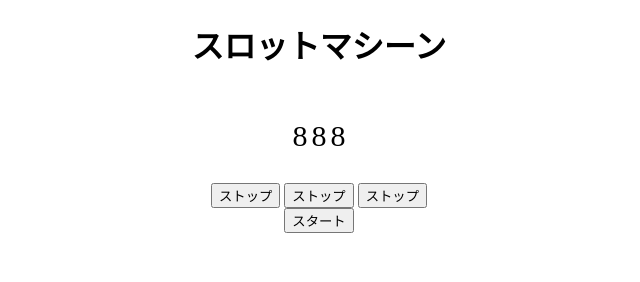
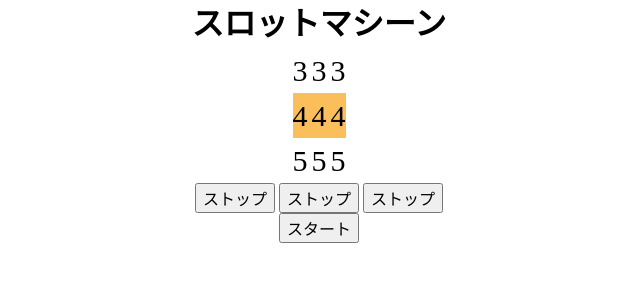
Before and after one commit to Takumikimura1899/js-hard-slotmachine, a plain HTML site: page index.html in a window 1280 px wide. Both pictures are taken after a click on the button "スタート". Shown: the whole page, without its empty margins (321-961 px from the left). Drawn offline with Linux system fonts and the light colour scheme.

Commit message:
challange-finish

```diff
--- a/index.html
+++ b/index.html
@@ -1,9 +1,9 @@
 <!DOCTYPE html>
 <html lang="ja">
   <head>
-    <meta charset="UTF-8">
-    <meta name="viewport" content="width=device-width, initial-scale=1.0">
-    <link rel="stylesheet" href="./style.css">
+    <meta charset="UTF-8" />
+    <meta name="viewport" content="width=device-width, initial-scale=1.0" />
+    <link rel="stylesheet" href="./style.css" />
     <title>スロットマシーン</title>
   </head>
   <body>
@@ -11,11 +11,11 @@
     <div class="slot-wrap">
       <!-- 追加チャレンジ問題 -->
 
-        <!-- <div class="slot upper-slot">
+      <div class="slot upper-slot">
         <p id="nowTime4"></p>
         <p id="nowTime5"></p>
         <p id="nowTime6"></p>
-        </div> -->
+      </div>
 
       <!-- 追加チャレンジ問題 ここまで -->
 
@@ -27,19 +27,19 @@
 
       <!-- 追加チャレンジ問題 -->
 
-        <!-- <div class="slot downer-slot">
+      <div class="slot downer-slot">
         <p id="nowTime7"></p>
         <p id="nowTime8"></p>
         <p id="nowTime9"></p>
-        </div> -->
+      </div>
 
       <!-- 追加チャレンジ問題 ここまで -->
     </div>
     <form>
-        <input type="button" name="" id="setTime1" value="ストップ">
-        <input type="button" name="" id="setTime2" value="ストップ">
-        <input type="button" name="" id="setTime3" value="ストップ">
-        <input type="button" id="startTimer" value="スタート"></input>
+      <input type="button" name="" id="setTime1" value="ストップ" />
+      <input type="button" name="" id="setTime2" value="ストップ" />
+      <input type="button" name="" id="setTime3" value="ストップ" />
+      <input type="button" id="startTimer" value="スタート" />
     </form>
     <script src="./main.js"></script>
   </body>
--- a/main.js
+++ b/main.js
@@ -1,116 +1,196 @@
 // スタートボタンの宣言
-const startBtn = document.getElementById('startTimer');
+const startBtn = document.getElementById("startTimer");
 // nowTimeの宣言
-const nowTime1 = document.getElementById('nowTime');
-const nowTime2 = document.getElementById('nowTime2');
-const nowTime3 = document.getElementById('nowTime3');
+const nowTime1 = document.getElementById("nowTime");
+const nowTime2 = document.getElementById("nowTime2");
+const nowTime3 = document.getElementById("nowTime3");
+const nowTime4 = document.getElementById("nowTime4");
+const nowTime5 = document.getElementById("nowTime5");
+const nowTime6 = document.getElementById("nowTime6");
+const nowTime7 = document.getElementById("nowTime7");
+const nowTime8 = document.getElementById("nowTime8");
+const nowTime9 = document.getElementById("nowTime9");
+
 // ストップボタンの宣言
-const stopBtn1 = document.getElementById('setTime1');
-const stopBtn2 = document.getElementById('setTime2');
-const stopBtn3 = document.getElementById('setTime3');
+const stopBtn1 = document.getElementById("setTime1");
+const stopBtn2 = document.getElementById("setTime2");
+const stopBtn3 = document.getElementById("setTime3");
 
-stopBtn1.disabled = false;
-stopBtn2.disabled = false;
-stopBtn3.disabled = false;
+// ストップボタンのdisabled属性をfalse(押せる状態に)無くても動く
+// stopBtn1.disabled = false;
+// stopBtn2.disabled = false;
+// stopBtn3.disabled = false;
 
-
+// nowTimeのテキスト用のcountを宣言
 let count1 = 0;
 let count2 = 0;
 let count3 = 0;
+let count4 = 9;
+let count5 = 9;
+let count6 = 9;
+let count7 = 1;
+let count8 = 1;
+let count9 = 1;
 
+// スロットのカウントが進む処理timerを宣言
+let timer1 = 0;
+let timer2 = 0;
+let timer3 = 0;
+
+// ３つの数字が止まったかを確認するためのstopCounterを宣言
 let stopCounter1;
 let stopCounter2;
 let stopCounter3;
+// let stopCounter = stopCounter1 + stopCounter2 + stopCounter3;
 
-
+// 最初の表示を０にしておくだけ
 nowTime1.textContent = count1;
 nowTime2.textContent = count2;
 nowTime3.textContent = count3;
+nowTime4.textContent = count4;
+nowTime5.textContent = count5;
+nowTime6.textContent = count6;
+nowTime7.textContent = count7;
+nowTime8.textContent = count8;
+nowTime9.textContent = count9;
 
-var func = function() {
-    stopBtn1.disabled = false;
-    stopBtn2.disabled = false;
-    stopBtn3.disabled = false;
-    stopCounter1 = 0;
-    stopCounter2 = 0;
-    stopCounter3 = 0;
+// スタートボタンを押した時に発動するための関数(アローで書いて問題なしのはず)
+let func = function () {
+  // ストップボタンのdisabled属性をfalse(押せる状態に)
+  stopBtn1.disabled = false;
+  stopBtn2.disabled = false;
+  stopBtn3.disabled = false;
 
-    var timer1 = setInterval(() => {
-        count1 ++;
-        nowTime1.textContent = count1;
-        if (count1 >= 9) {
-            count1 = -1;
-        };
-    },100);
-    var timer2 = setInterval(() => {
-        count2 ++;
-        nowTime2.textContent = count2;
-        if (count2 >= 9) {
-            count2 = -1;
-        };
-    },100);
-    var timer3 = setInterval(() => {
-        count3 ++;
-        nowTime3.textContent = count3;
-        if (count3 >= 9) {
-            count3 = -1;
-        };
-    },100);
-    startBtn.addEventListener('click', () => {
-        clearInterval(timer1);
-        clearInterval(timer2);
-        clearInterval(timer3);
-    });
+  // ３つの数字が止まったかを確認するためのstopCounterの数字を０に
+  stopCounter = 0;
+  stopCounter1 = 0;
+  stopCounter2 = 0;
+  stopCounter3 = 0;
 
-    // ストップボタン１の処理
-    stopBtn1.addEventListener('click', () => {
-        clearInterval(timer1);
-        stopBtn1.disabled = true;
-        stopCounter1 = 1;
-        stopCounter = (stopCounter1 + stopCounter2 + stopCounter3);
-        console.log(stopCounter);
-        if (stopCounter === 3){
-            if (count1 === count2 && count2 === count3 ) {
-                alert("おめでとう");
-            } else {
-                alert('ぶっぶー');
-            };
-        };
-    }, { once: true});
+  // timer(スロットの数字のカウントが進む処理)
+  clearInterval(timer1);
+  clearInterval(timer2);
+  clearInterval(timer3);
 
-    // ストップボタン２の処理
-    stopBtn2.addEventListener('click', () => {
-        clearInterval(timer2);
-        stopBtn2.disabled = true;
-        stopCounter2 = 1;
-        stopCounter = (stopCounter1 + stopCounter2 + stopCounter3);
-        console.log(stopCounter);
-        if (stopCounter === 3){
-            if (count1 === count2 && count2 === count3 ) {
-                alert("おめでとう");
-            } else {
-                alert('ぶっぶー');
-            };
-        };
-    }, { once: true});
+  // timer(スロットの数字のカウントが進む処理)
+  timer1 = setInterval(() => {
+    if (count1 > 9) {
+      count1 = 0;
+    }
+    if (count4 > 9) {
+      count4 = 0;
+    }
+    if (count7 > 9) {
+      count7 = 0;
+    }
+    nowTime1.textContent = count1;
+    nowTime4.textContent = count4;
+    nowTime7.textContent = count7;
+    count1++;
+    count4++;
+    count7++;
+  }, 500);
 
-    // ストップボタン３の処理
-    stopBtn3.addEventListener('click', () => {
-        clearInterval(timer3);
-        stopBtn3.disabled = true;
-        stopCounter3 = 1;
-        stopCounter = (stopCounter1 + stopCounter2 + stopCounter3);
-        console.log(stopCounter);
-        if (stopCounter === 3){
-            if (count1 === count2 && count2 === count3 ) {
-                alert("おめでとう");
-            } else {
-                alert('ぶっぶー');
-            };
-        };
-    }, { once: true});
+  timer2 = setInterval(() => {
+    if (count2 > 9) {
+      count2 = 0;
+    }
+    if (count5 > 9) {
+      count5 = 0;
+    }
+    if (count8 > 9) {
+      count8 = 0;
+    }
+    nowTime2.textContent = count2;
+    nowTime5.textContent = count5;
+    nowTime8.textContent = count8;
+    count2++;
+    count5++;
+    count8++;
+  }, 500);
 
+  timer3 = setInterval(() => {
+    if (count3 > 9) {
+      count3 = 0;
+    }
+    if (count6 > 9) {
+      count6 = 0;
+    }
+    if (count9 > 9) {
+      count9 = 0;
+    }
+    nowTime3.textContent = count3;
+    nowTime6.textContent = count6;
+    nowTime9.textContent = count9;
+    count3++;
+    count6++;
+    count9++;
+  }, 500);
 };
+// ここまでが関数の処理func
 
-startBtn.removeEventListener('click',func);
-startBtn.addEventListener('click', func);
+// ストップボタン１を押した時の処理
+stopBtn1.addEventListener("click", () => {
+  // カウントを止める
+  clearInterval(timer1);
+  // ボタンを押せなくする
+  stopBtn1.disabled = true;
+  // 止まったか確認するためのカウンターを１に
+  stopCounter1 = 1;
+  // ストップカウンターを計算
+  stopCounter = stopCounter1 + stopCounter2 + stopCounter3;
+  console.log(stopCounter);
+
+  // ストップカウンターが３の時に判別
+  if (stopCounter === 3) {
+    if (count1 === count2 && count2 === count3) {
+      alert("おめでとう");
+    } else {
+      alert("ぶっぶー");
+    }
+  }
+});
+// { once: true});を使うと処理が１回のみになるがこれは使用しない。
+
+// ストップボタン２の処理
+stopBtn2.addEventListener("click", () => {
+  clearInterval(timer2);
+  stopBtn2.disabled = true;
+
+  stopCounter2 = 1;
+
+  stopCounter = stopCounter1 + stopCounter2 + stopCounter3;
+  console.log(stopCounter);
+
+  if (stopCounter === 3) {
+    if (count1 === count2 && count2 === count3) {
+      alert("おめでとう");
+    } else {
+      alert("ぶっぶー");
+    }
+  }
+});
+//  { once: true});
+
+// ストップボタン３の処理
+stopBtn3.addEventListener("click", () => {
+  clearInterval(timer3);
+  stopBtn3.disabled = true;
+
+  stopCounter3 = 1;
+
+  stopCounter = stopCounter1 + stopCounter2 + stopCounter3;
+  console.log(stopCounter);
+
+  if (stopCounter === 3) {
+    if (count1 === count2 && count2 === count3) {
+      alert("おめでとう");
+    } else {
+      alert("ぶっぶー");
+    }
+  }
+});
+
+// startBtn.removeEventListener("click", func);
+// スタートボタンを押した時に関数func起動
+startBtn.addEventListener("click", func);
--- a/style.css
+++ b/style.css
@@ -1,26 +1,113 @@
+/* Box sizing rules */
+*,
+*::before,
+*::after {
+  box-sizing: border-box;
+}
+
+/* Remove default margin */
+body,
+h1,
+h2,
+h3,
+h4,
+p,
+figure,
+blockquote,
+dl,
+dd {
+  margin: 0;
+}
+
+/* Remove list styles on ul, ol elements with a list role, which suggests default styling will be removed */
+ul[role="list"],
+ol[role="list"] {
+  list-style: none;
+}
+
+/* Set core root defaults */
+html:focus-within {
+  scroll-behavior: smooth;
+}
+
+/* Set core body defaults */
+body {
+  min-height: 100vh;
+  text-rendering: optimizeSpeed;
+  line-height: 1.5;
+}
+
+/* A elements that don't have a class get default styles */
+a:not([class]) {
+  text-decoration-skip-ink: auto;
+}
+
+/* Make images easier to work with */
+img,
+picture {
+  max-width: 100%;
+  display: block;
+}
+
+/* Inherit fonts for inputs and buttons */
+input,
+button,
+textarea,
+select {
+  font: inherit;
+}
+
+/* Remove all animations and transitions for people that prefer not to see them */
+@media (prefers-reduced-motion: reduce) {
+  html:focus-within {
+    scroll-behavior: auto;
+  }
+  *,
+  *::before,
+  *::after {
+    animation-duration: 0.01ms !important;
+    animation-iteration-count: 1 !important;
+    transition-duration: 0.01ms !important;
+    scroll-behavior: auto !important;
+  }
+}
+
 body {
   text-align: center;
 }
 p {
   display: inline-block;
   font-size: 30px;
+  /* background-color: #989898; */
 }
 #setTime {
   width: 100;
 }
 #startTimer {
   display: block;
-  margin: 0 auto;
+  /* margin: 0 auto; */
 }
 
 /*  チャレンジ問題 */
 
-/* .slot-wrap {
-  height: 160px;
+.slot-wrap {
+  /* height: 20rem; */
+  display: flex;
+  align-items: center;
+  flex-direction: column;
 }
 
-.slot {
-  height: 40px;
+/* .slot {
+  height: 10rem;
 } */
 
+.middle-slot {
+  /* width: 100px; */
+  background-color: #fabe5a;
+}
+
+#startTimer {
+  margin: 0 auto;
+}
+
 /*  チャレンジ問題  ここまで */
```
Lines whose indentation alone changed are shown as unchanged.
